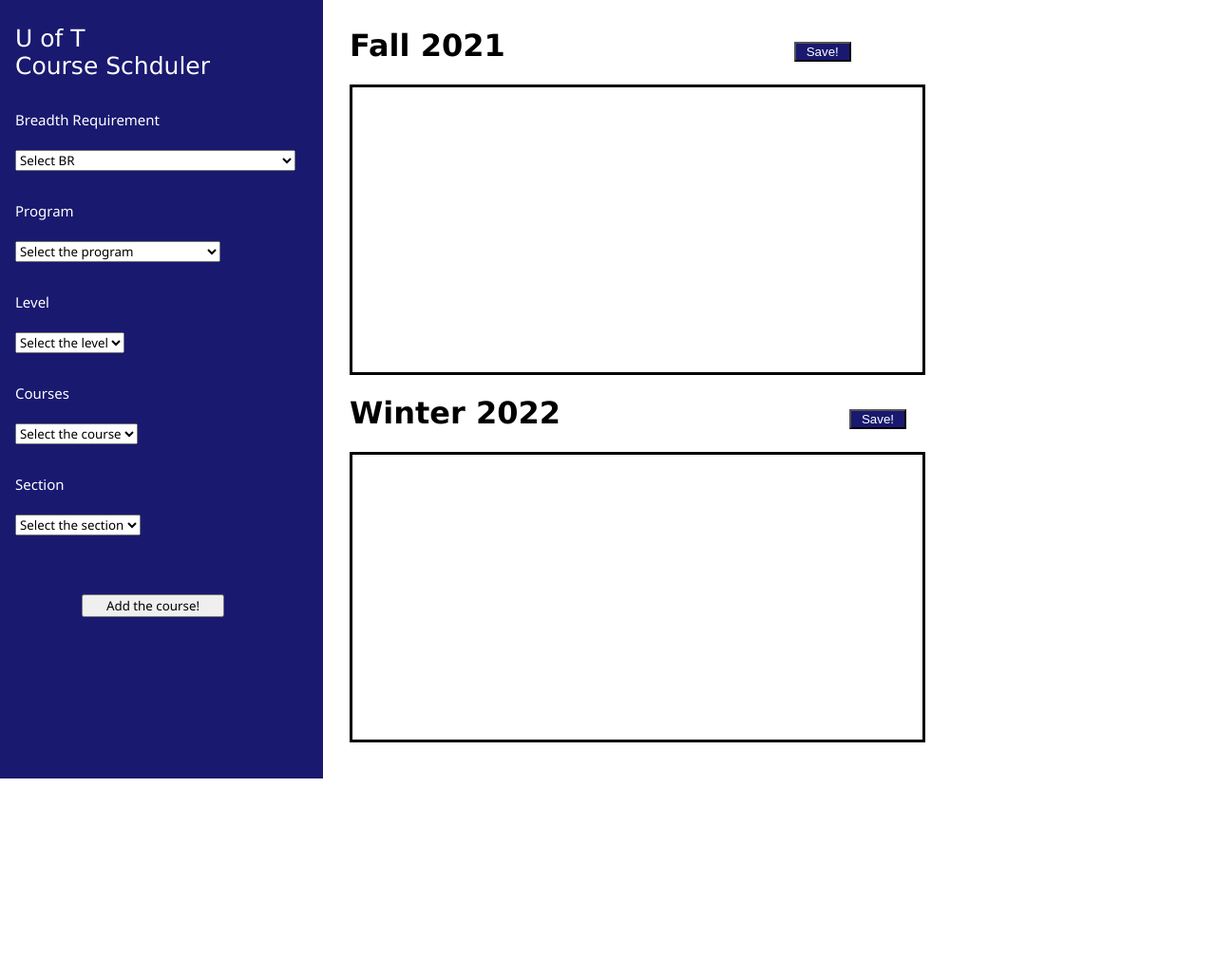
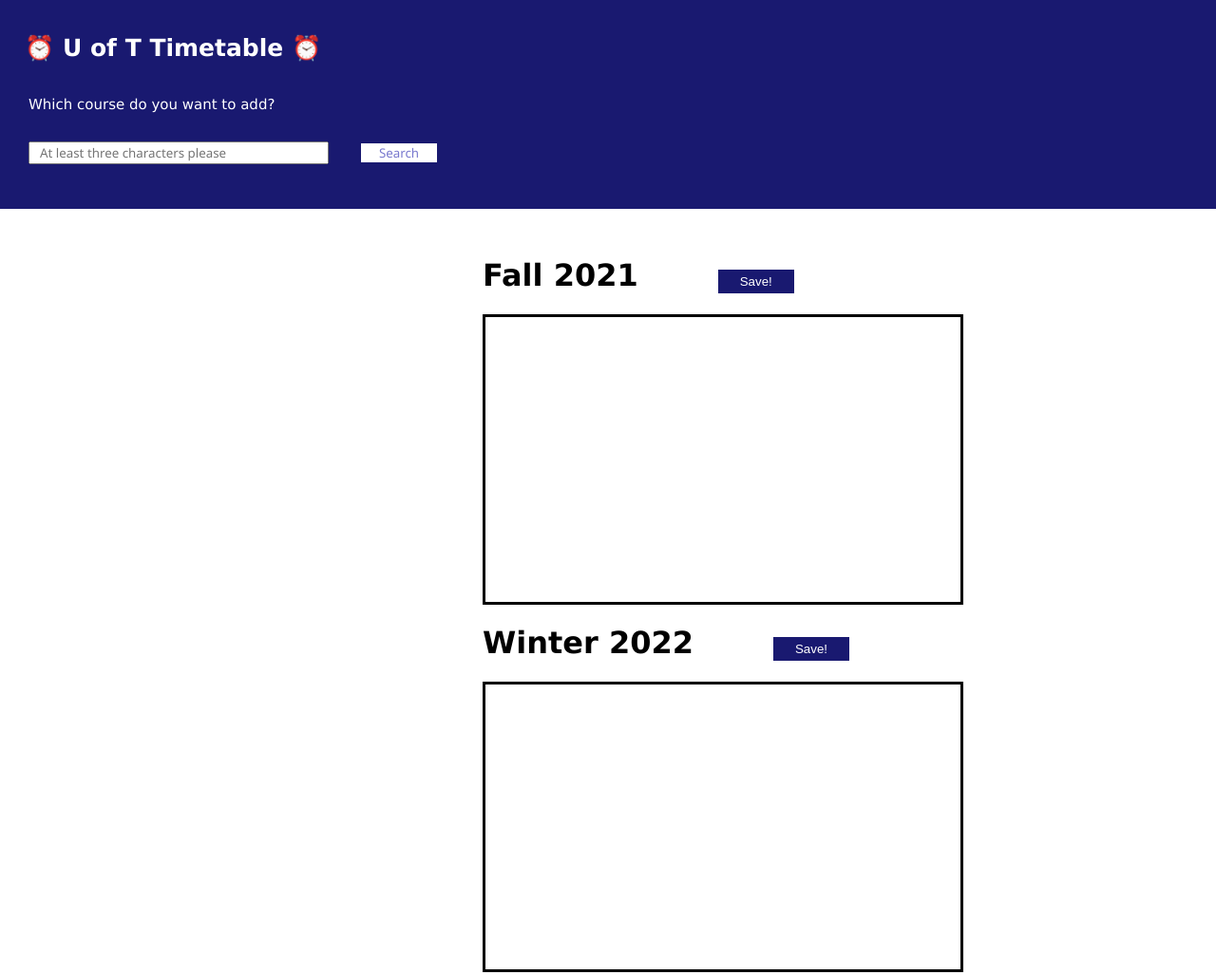
Before and after one commit to eun-chae-s/Course-scheduler, a plain HTML site: page main.html in a window 1280 px wide. Shown: the whole page at 95% size. Before the commit the page ends 800 px from the top, so only its background shows below. Drawn offline with Linux system fonts and the light colour scheme.

Commit message:
Change the design

```diff
--- a/css/main.css
+++ b/css/main.css
@@ -1,6 +1,6 @@
-.sidebar {
-  height: 100%;
-  width: 340px;
+.topbar {
+  height: 200px;
+  width: 100%;
   position: fixed;
   z-index: 1;
   top: 0;
@@ -9,34 +9,49 @@
   overflow-x: hidden;
   padding-top: 20px;
 }
-.sidebar a {
+.topbar h1 {
   padding: 6px 8px 6px 16px;
-  text-decoration: none;
   font-size: 25px;
   color: white;
   font-family: "Lucida Sans", "Lucida Sans Regular", "Lucida Grande",
     "Lucida Sans Unicode", Geneva, Verdana, sans-serif;
+  margin: 10px;
   display: block;
 }
-.sidebar a p {
-  margin-top: 20px;
+.topbar h3 {
+  margin: 30px;
+  margin-bottom: 20px;
+  font-family: "Lucida Sans", "Lucida Sans Regular", "Lucida Grande",
+    "Lucida Sans Unicode", Geneva, Verdana, sans-serif;
   font-size: 15px;
+  font-weight: 300;
+  color: white;
+}
+.topbar input {
+  margin: 10px;
+  margin-left: 30px;
+  margin-right: 30px;
+  width: 300px;
   font-family: "Segoe UI", Tahoma, Geneva, Verdana, sans-serif;
+  padding-left: 10px;
 }
-.sidebar a button {
-  margin: 50px;
-  margin-left: 70px;
-  width: 150px;
-  text-align: center;
+.topbar button {
+  font-family: "Segoe UI", Tahoma, Geneva, Verdana, sans-serif;
+  border: none;
   cursor: pointer;
-  font-family: "Segoe UI", Tahoma, Geneva, Verdana, sans-serif;
+  background-color: white;
+  color: rgb(120, 120, 206);
+  width: 80px;
+  transition: all 0.3s ease;
 }
-.main {
-  margin-left: 160px;
-  padding: 0px 10px;
+.topbar button:hover {
+  background-color: rgb(120, 120, 206);
+  color: white;
 }
 .schedule {
-  margin-left: 360px;
+  margin-top: 250px;
+  margin-left: 500px;
+  margin-right: 10px;
 }
 .schedule h1 {
   font-family: "Lucida Sans", "Lucida Sans Regular", "Lucida Grande",
@@ -46,22 +61,23 @@
 select {
   font-family: "Segoe UI", Tahoma, Geneva, Verdana, sans-serif;
 }
-.fall-schedule {
-  width: 600px;
-  height: 300px;
-  border: solid;
-}
+.fall-schedule,
 .winter-schedule {
-  width: 600px;
+  width: 500px;
   height: 300px;
   border: solid;
 }
 .save {
-  margin-left: 300px;
+  margin: 10px;
+  margin-left: 80px;
   width: 60px;
   background-color: midnightblue;
   color: white;
   cursor: pointer;
+  width: 80px;
+  height: 25px;
+  border: none;
+  transition: all 0.3s ease;
 }
 .save:hover {
   color: midnightblue;
--- a/main.html
+++ b/main.html
@@ -8,71 +8,13 @@
     <link rel="stylesheet" href="css/main.css">
 </head>
 <body>
-    <div class="sidebar">
-        <a>U of T <br>Course Schduler</a>
-        <a>
-            <p>Breadth Requirement</p>
-            <form>
-                <select class="br">
-                    <option value="all">Select BR</option>
-                    <option value="1">1. Creative and Cultural Representations</option>
-                    <option value="2">2. Thought, Belief, and Behaviour</option>
-                    <option value="3">3. Society and Its Institutions</option>
-                    <option value="4">4. Living Things and Their Environment</option>
-                    <option value="5">5. The Physical and Mathematical Universes</option>
-                </select>
-            </form>
-        </a>
-        <a>
-            <p>Program</p>
-            <form>
-                <select class="program">
-                    <option value="all">Select the program</option>
-                    <option value="abp">Academic Bridging Program</option>
-                    <option value="acturial">Acturial Science</option>
-                    <option value="african">African Studies</option>
-                    <option value="anatomy">Anatomy</option>
-                    <option value="anthropology">Anthropology</option>
-                    <option value="archaeology">Archaeology</option>
-                    <option value="architecture">Architecture and Visual Studies</option>
-                    <option value="art">Art History</option>
-                    <option value="asian-canadian">Asian Canadian Studies</option>
-                </select>
-            </form>
-        </a>
-        <a>
-            <p>Level</p>
-            <form>
-                <select class="level">
-                    <option value="all">Select the level</option>
-                    <option value="1">100+</option>
-                    <option value="2">200+</option>
-                    <option value="3">300+</option>
-                    <option value="4">400+</option>
-                </select>
-            </form>
-        </a>
-        <a>
-            <p>Courses</p>
-            <form>
-                <select class="courses">
-                    <option value="all">Select the course</option>
-
-                </select>
-            </form>
-        </a>
-        <a>
-            <p>Section</p>
-            <form>
-                <select class="sections">
-                    <option value="all">Select the section</option>
-
-                </select>
-            </form>
-        </a>
-        <a>
-            <button type="submit">Add the course!</button>
-        </a>
+    <div class="topbar">
+        <h1>&#9200 U of T Timetable &#9200</h1>
+        <div class="search">
+            <h3>Which course do you want to add?</h3>
+            <input type="text" placeholder="At least three characters please">
+            <button type="submit">Search</button>
+        </div>
     </div>
     <div class="schedule">
         <h1>Fall 2021</h1>
```
